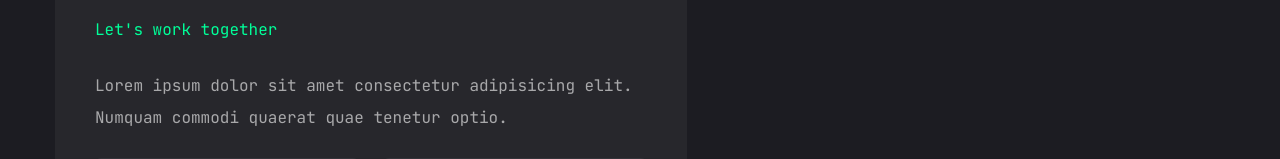
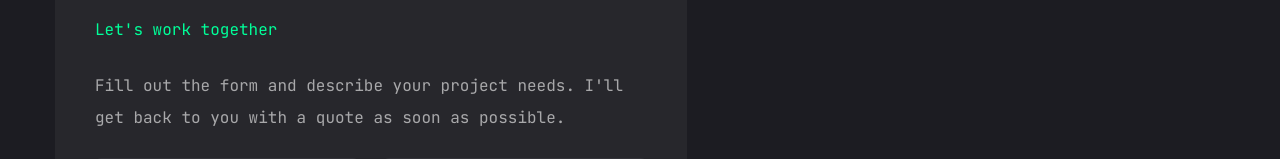
Before and after one commit to maria-iut1234/Portfolio-Website, a Next.js app: page /contact in a window 1280 px wide. Shown: the part 190-349 px from the top of the page. Built offline with nearby package versions, Linux system fonts and the light colour scheme.

Commit message:
more changes

```diff
--- a/src/app/contact/page.jsx
+++ b/src/app/contact/page.jsx
@@ -53,8 +53,8 @@ const Contact = () => {
             <form className="flex flex-col gap-6 p-10 bg-[#27272c] rounded-xl">
               <h3 className="test-4xl text-accent">Let's work together</h3>
               <p className="text-white/60">
-                Lorem ipsum dolor sit amet consectetur adipisicing elit. Numquam
-                commodi quaerat quae tenetur optio.
+                Fill out the form and describe your project needs. I'll get back
+                to you with a quote as soon as possible.
               </p>
               {/* input */}
               <div className="grid grid-cols-1 md:grid-cols-2 gap-6">
```
